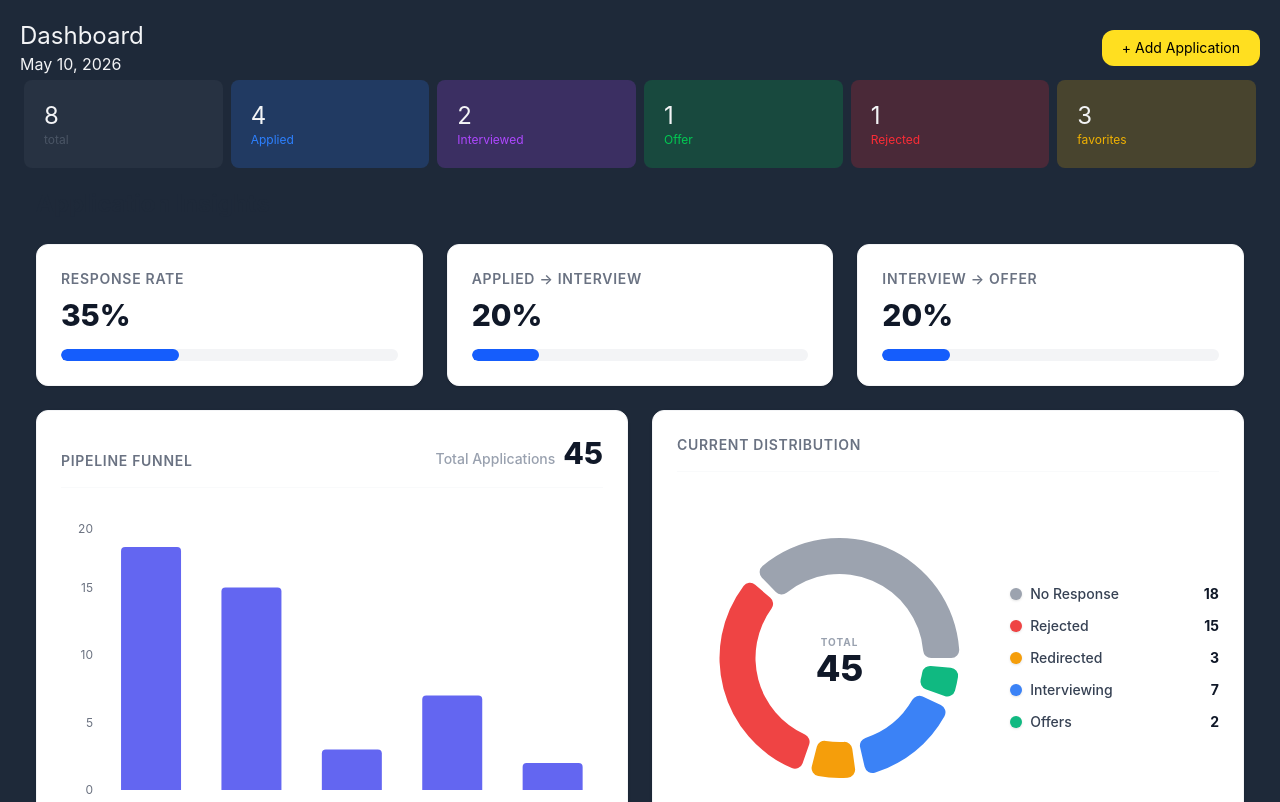
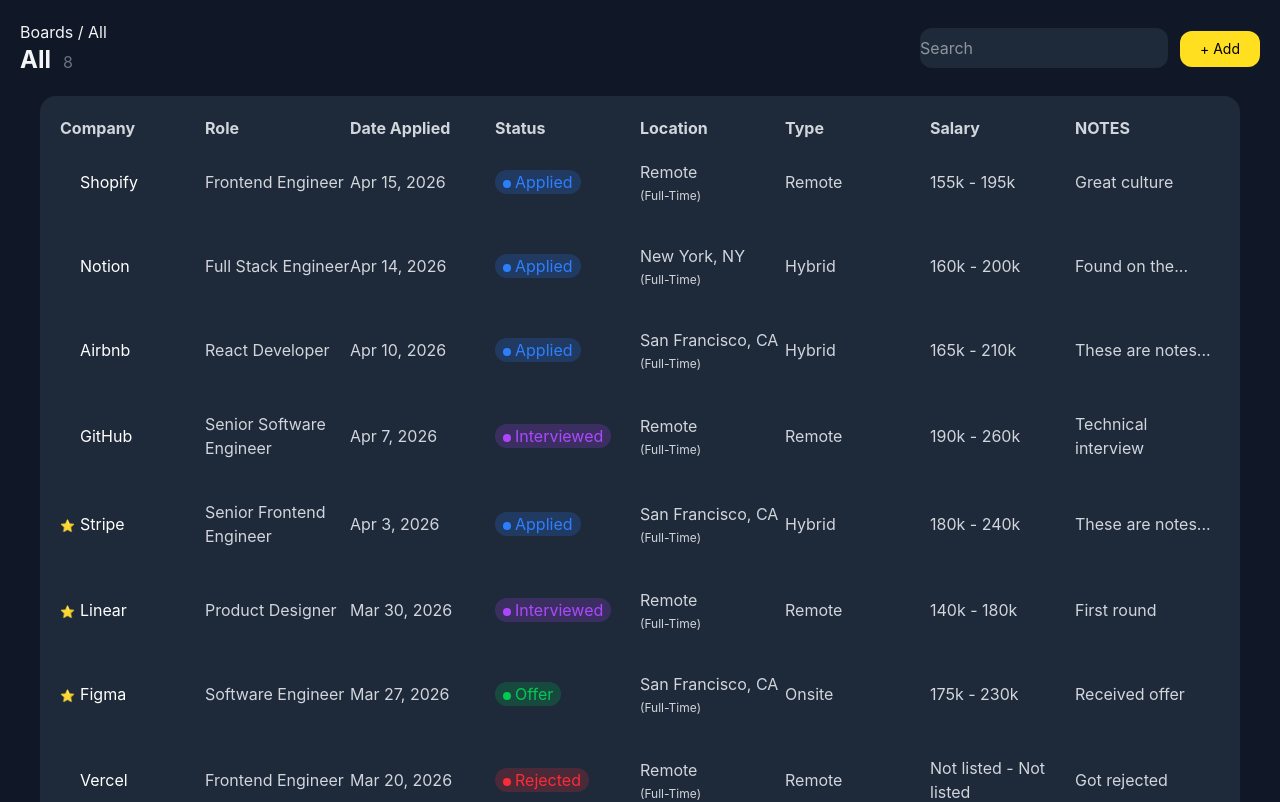
Before and after one commit to chingu-voyages/V60-tier3-team-33, a React (Vite) app in the folder frontend/: page / in a window 1280 px wide. Shown: the top 802 px of the page. Built offline with nearby package versions, Linux system fonts and the light colour scheme.

Commit message:
appList horizontal scroll

```diff
--- a/frontend/src/App.tsx
+++ b/frontend/src/App.tsx
@@ -1,9 +1,11 @@
+import Boards from "./pages/Boards";
 import Dashboard from "./pages/Dashboard";
 
 export default function App() {
   return (
     <div className="h-screen bg-gray-900 text-gray-100">
-      <Dashboard/>
+      {/* <Dashboard/> */}
+      <Boards boardsView={true} />
     </div>
   );
 }
--- a/frontend/src/components/AppList.tsx
+++ b/frontend/src/components/AppList.tsx
@@ -11,8 +11,8 @@
   };
 
   return (
-    <div className="bg-gray-800 rounded-2xl p-5 text-gray-300 m-5">
-      <table className="w-full table-fixed">
+    <div className="bg-gray-800 rounded-2xl p-5 text-gray-300 m-5 overflow-x-auto">
+      <table className="min-w-6xl w-full table-fixed">
         <thead>
           <tr>
             <th className="text-left">Company</th>
--- a/frontend/src/pages/Dashboard.tsx
+++ b/frontend/src/pages/Dashboard.tsx
@@ -3,7 +3,6 @@
 import { ConversionDashboard } from "../components/ConversionDashboard";
 import StatsOverview from "../components/StatsOverview";
 import { formatDate } from "../utilities/formatDate";
-import Boards from "./Boards";
 
 function Dashboard() {
 const [boardsView, setBoardsView] = useState(false);
@@ -21,8 +20,7 @@
       </div>
       <StatsOverview />
       <ConversionDashboard />
-      {/* <AppList boardsView={boardsView}/> */}
-      <Boards boardsView={true}/>
+      <AppList boardsView={boardsView}/>
     </div>
   );
 }
```
